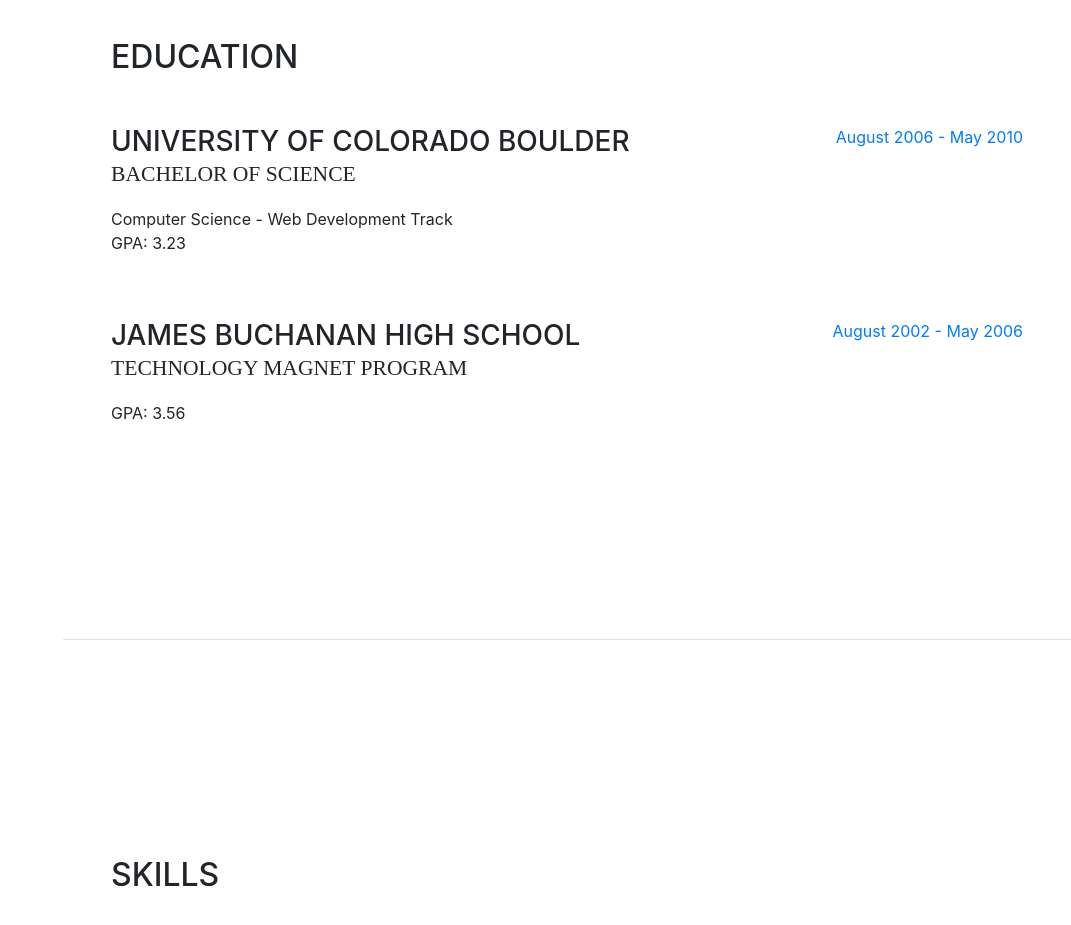
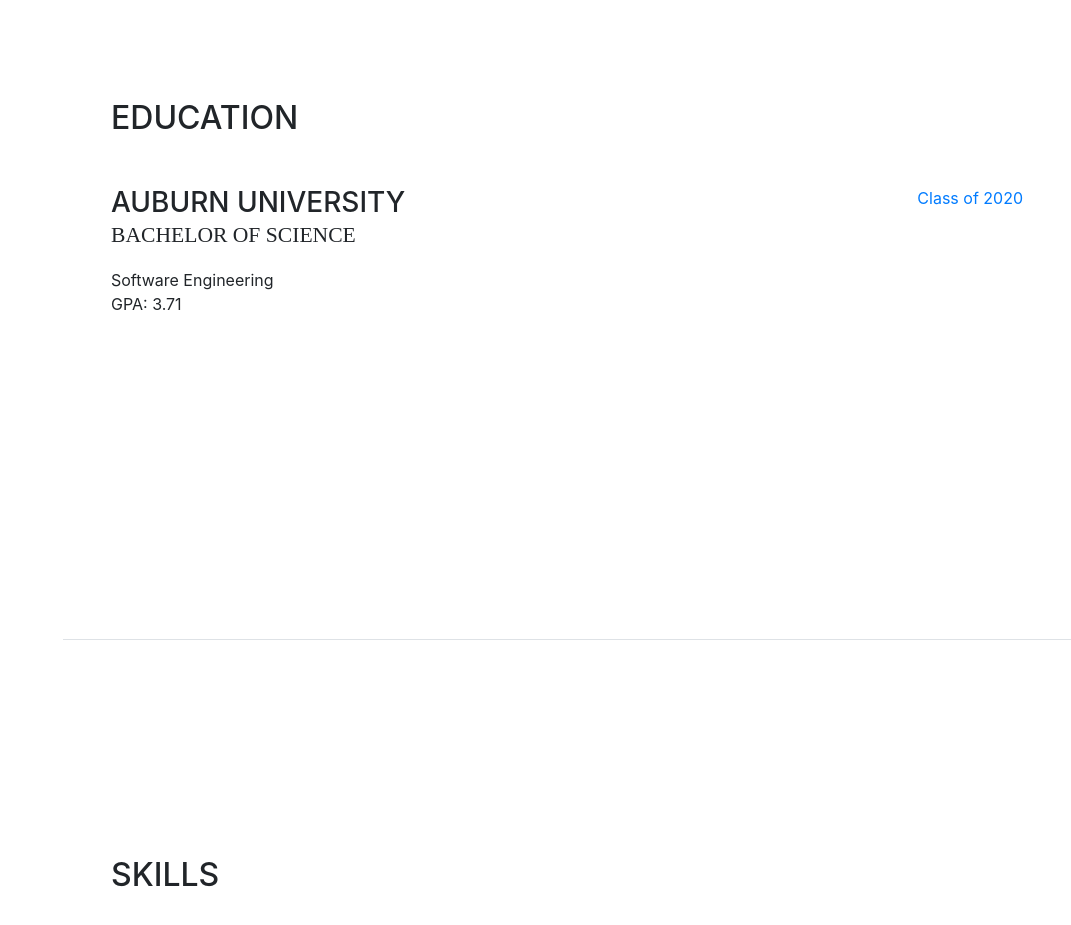
Before and after one commit to dillonthompson/dillonthompson, a website with bundled scripts: page index.html in a window 1280 px wide. Shown: the part 1760-2685 px from the top of the page, without its empty margins (209-1280 px from the left). Built offline with nearby package versions, Linux system fonts and the light colour scheme; a web font is replaced by a local one.

Commit message:
changed education section

```diff
--- a/index.html
+++ b/index.html
@@ -170,27 +170,15 @@
 
                 <div class="resume-item d-flex flex-column flex-md-row mb-5">
                     <div class="resume-content mr-auto">
-                        <h3 class="mb-0">University of Colorado Boulder</h3>
+                        <h3 class="mb-0">Auburn University</h3>
                         <div class="subheading mb-3">Bachelor of Science</div>
-                        <div>Computer Science - Web Development Track</div>
-                        <p>GPA: 3.23</p>
+                        <div>Software Engineering</div>
+                        <p>GPA: 3.71</p>
                     </div>
                     <div class="resume-date text-md-right">
-                        <span class="text-primary">August 2006 - May 2010</span>
+                        <span class="text-primary">Class of 2020</span>
                     </div>
                 </div>
-
-                <div class="resume-item d-flex flex-column flex-md-row">
-                    <div class="resume-content mr-auto">
-                        <h3 class="mb-0">James Buchanan High School</h3>
-                        <div class="subheading mb-3">Technology Magnet Program</div>
-                        <p>GPA: 3.56</p>
-                    </div>
-                    <div class="resume-date text-md-right">
-                        <span class="text-primary">August 2002 - May 2006</span>
-                    </div>
-                </div>
-
             </div>
         </section>
 
```
